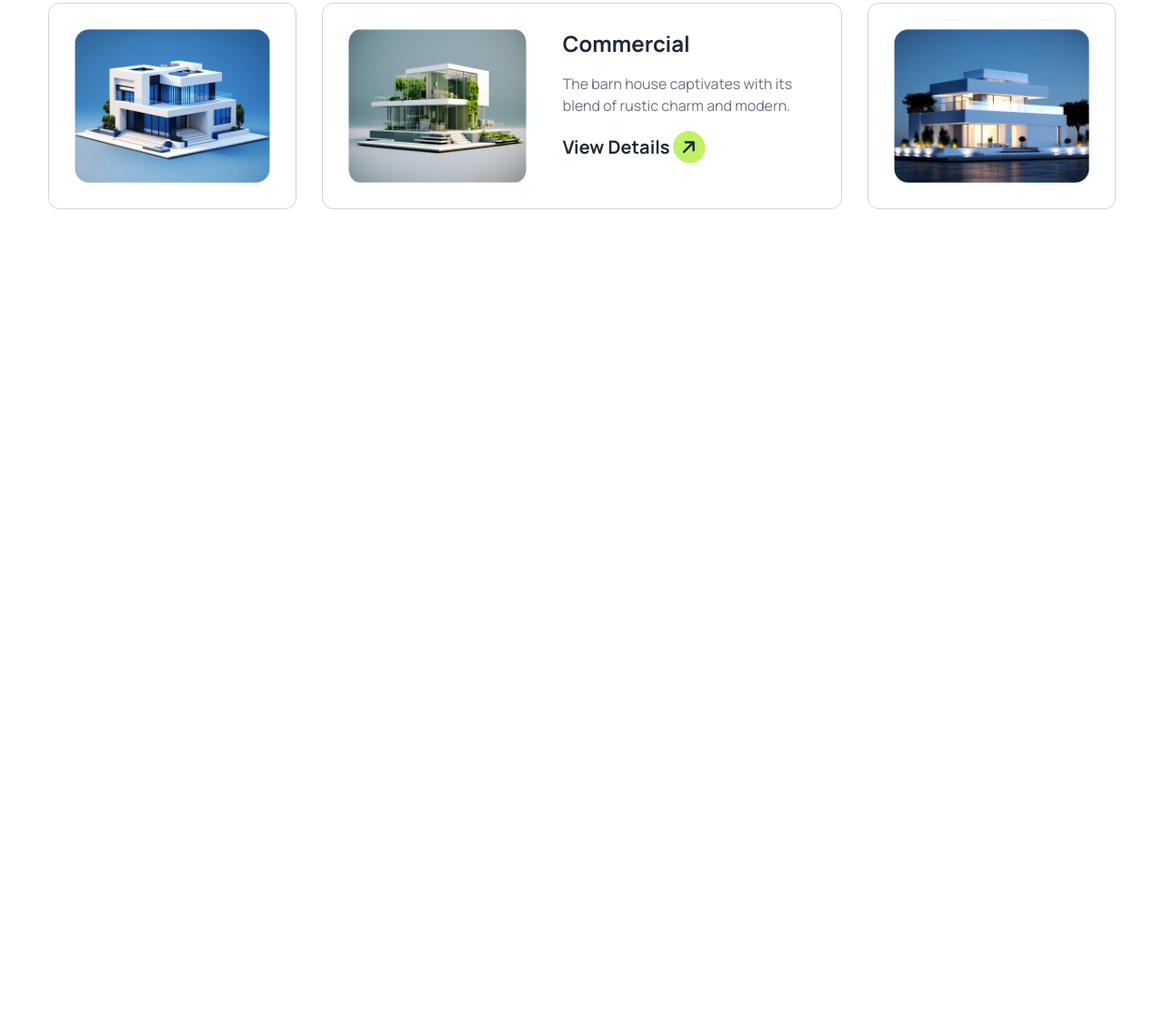
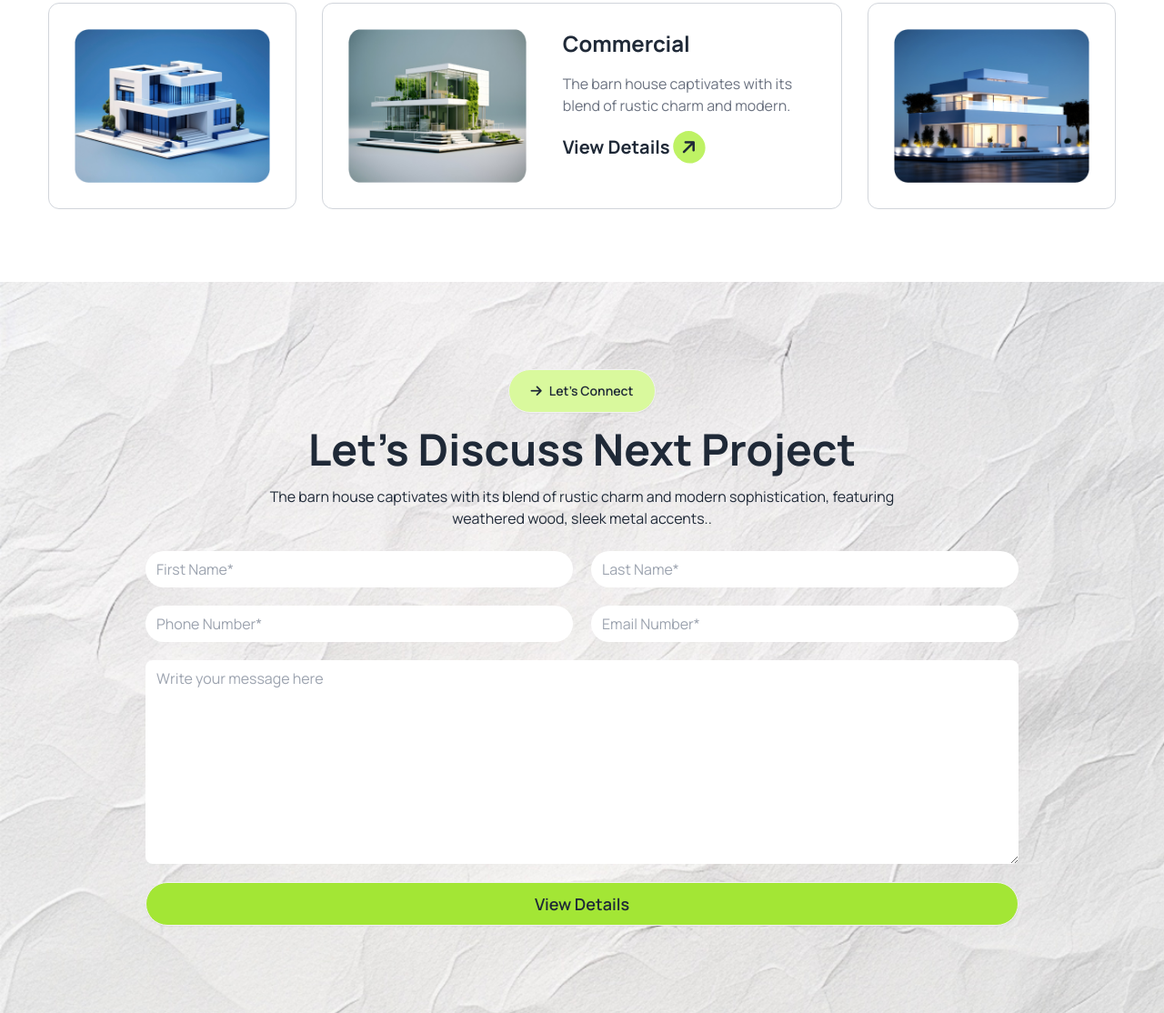
Before and after one commit to swarna38/assignment-3, a plain HTML site: page index.html in a window 1280 px wide. Shown: the part 2794-3908 px from the top of the page at 91% size. Before the commit the page ends 3104 px from the top, so only its background shows below. Drawn offline with nearby package versions, Linux system fonts and the light colour scheme.

Commit message:
contact done

```diff
--- a/assets/style.css
+++ b/assets/style.css
@@ -3,3 +3,9 @@
 body{
     font-family: "Manrope", sans-serif;
 }
+.contact-main{
+    background: url(../assets/bg.jpg);
+    background-position: center;
+    background-size: cover;
+    background-repeat: no-repeat;
+}
--- a/index.html
+++ b/index.html
@@ -204,6 +204,25 @@
               </div>
            </div>
         </div>
+        <!-- =====contact section start==== -->
+         <div class="contact-main py-24">
+            <div class="w-3/4 mx-auto">
+            <!-- ----contact header---- -->
+            <div class="text-center lg:w-4/5 mx-auto space-y-4 mb-6">
+                <button class="btn bg-lime-200 rounded-3xl px-6"><i class="fa-solid fa-arrow-right"></i>Let’s Connect</button>
+                <h1 class="text-3xl lg:text-5xl font-bold">Let’s Discuss Next Project</h1>
+                <p>The barn house captivates with its blend of rustic charm and modern sophistication, featuring weathered wood, sleek metal accents..</p>
+            </div>
+             <div class=" grid grid-cols-1 lg:grid-cols-2 gap-5">
+                <input class="py-2 px-3 rounded-3xl" type="text" placeholder="First Name*">
+                <input class="py-2 px-3 rounded-3xl" type="text" placeholder="Last Name*">
+                <input class="py-2 px-3 rounded-3xl" type="number" placeholder="Phone Number*">
+                <input class="py-2 px-3 rounded-3xl" type="email" placeholder="Email Number*">
+                <textarea class="py-2 px-3 rounded-lg lg:col-span-2 h-56" name="" id="" placeholder="Write your message here"></textarea>
+                <button class="btn rounded-3xl bg-lime-400 text-[18px] lg:col-span-2">View Details  </button>
+             </div>
+         </div>
+         </div>
     </main>
     <footer></footer>
 </body>
```
